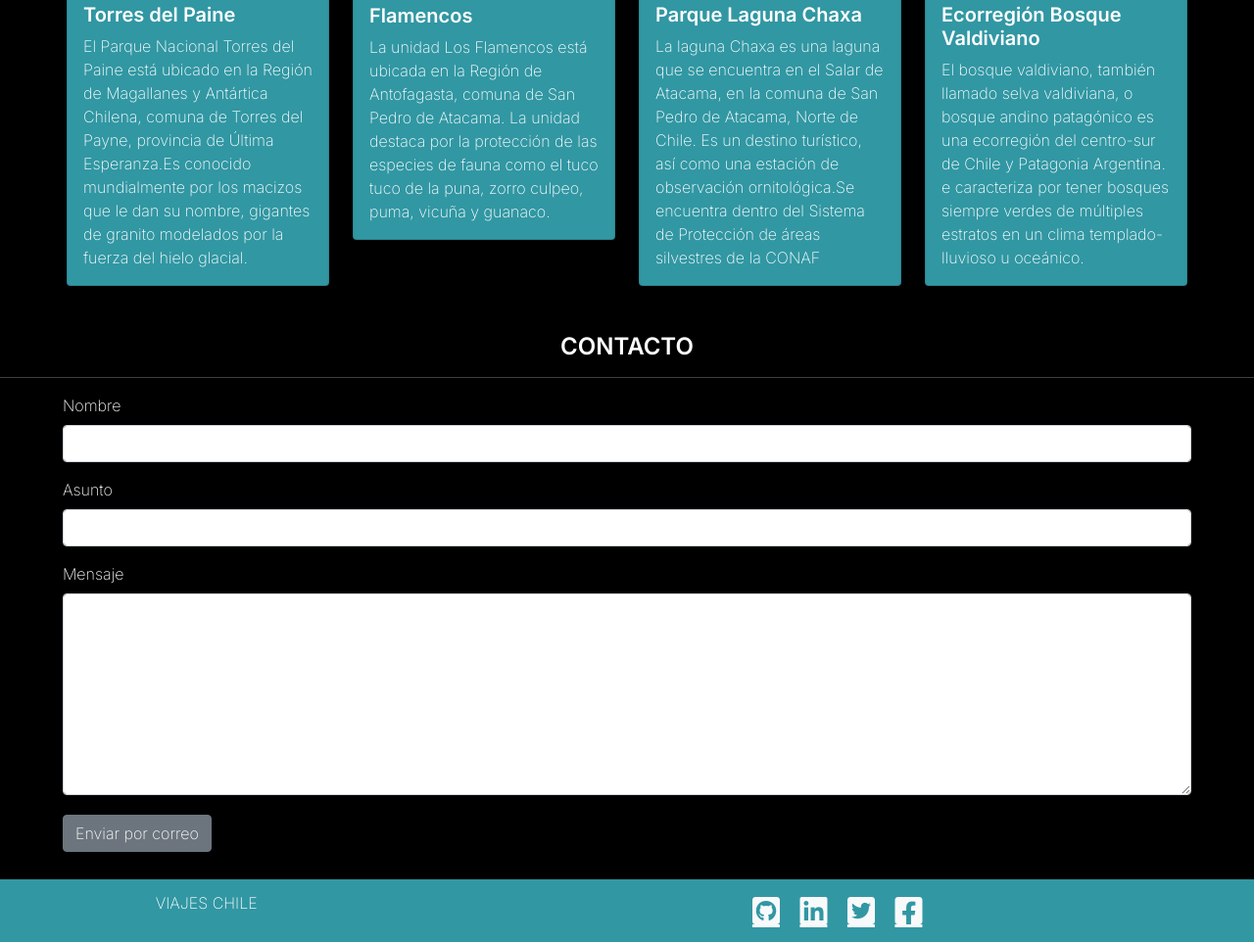
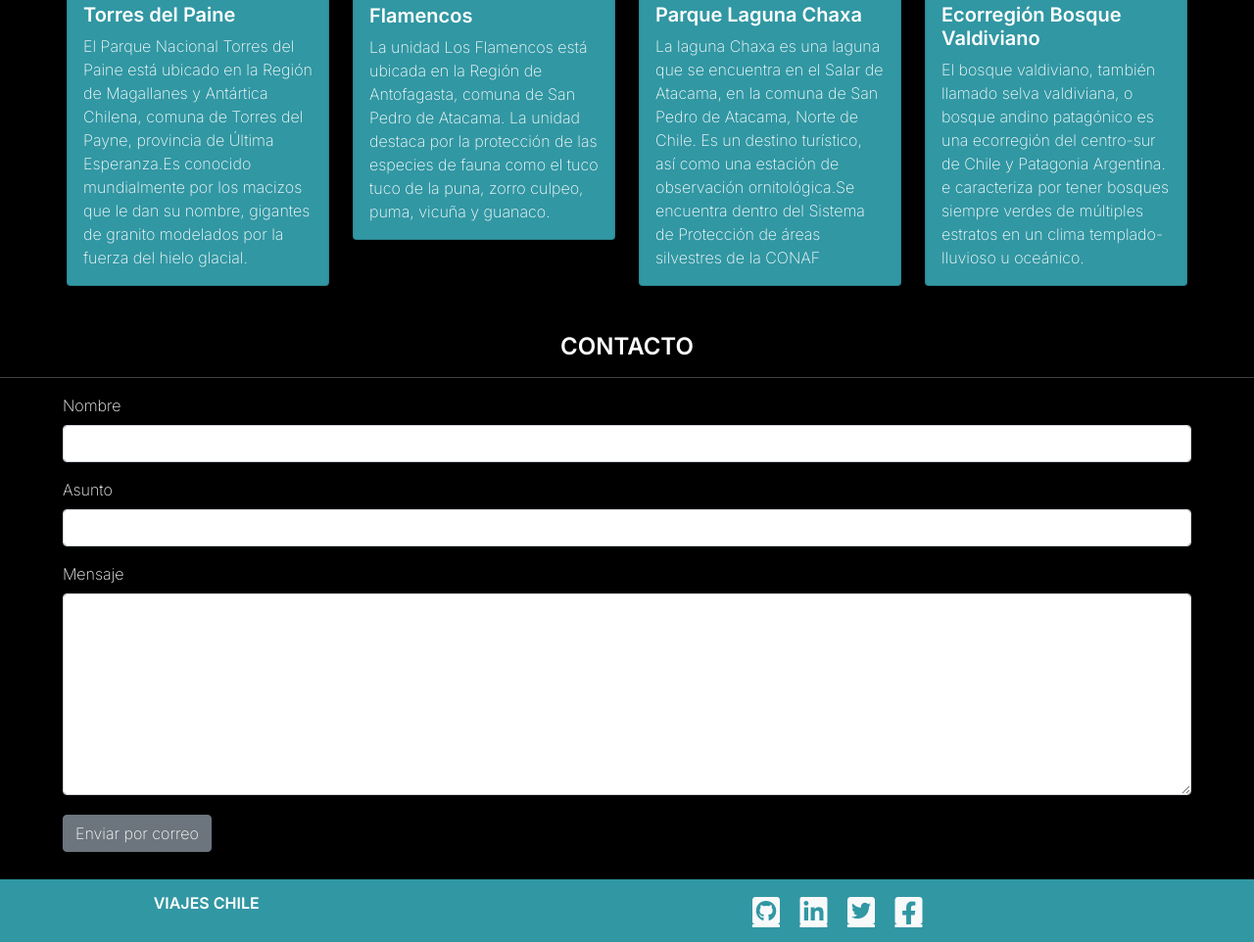
Before and after one commit to paulaems/prueba-viaje, a plain HTML site: page index.html in a window 1280 px wide. Shown: the part 1893-2855 px from the top of the page at 98% size. Drawn offline with nearby package versions, Linux system fonts and the light colour scheme.

Commit message:
Texto Footer

```diff
--- a/index.html
+++ b/index.html
@@ -205,7 +205,7 @@
     <footer class="mt-4">
         <div class="row align-items-center p-2">
             <div class="col-lg-4 text-center">
-                <p>VIAJES CHILE</p>
+                <p class="fw-bold">VIAJES CHILE</p>
             </div>
             <div class="col-lg-8 text-center">
                 <i><a href="https://github.com/paulaems" target="_blank"
```
Also changed, not shown: assets/css/style.css (line endings or trailing spaces).
